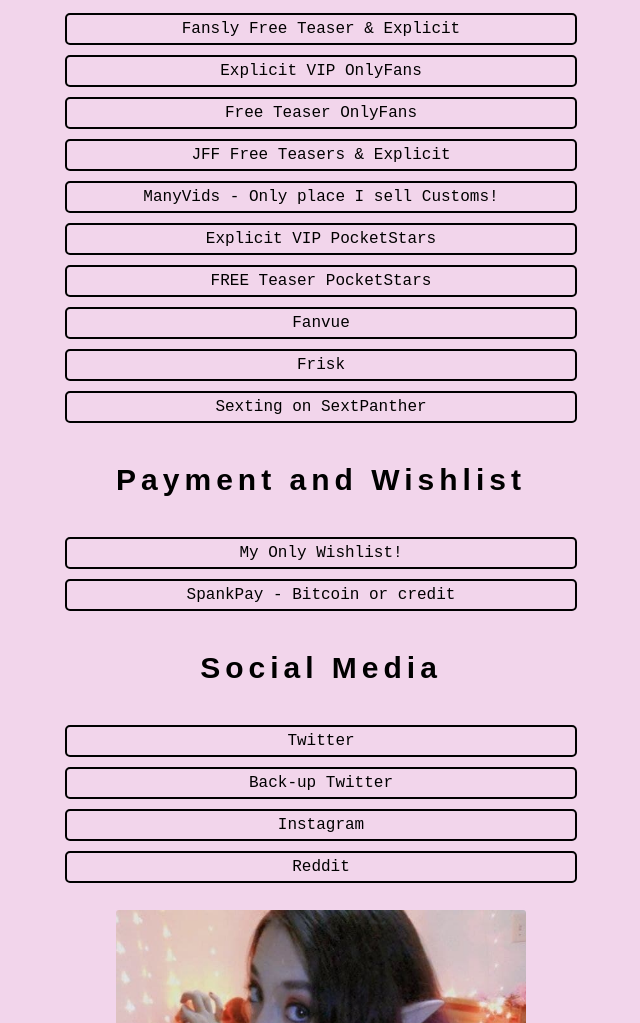
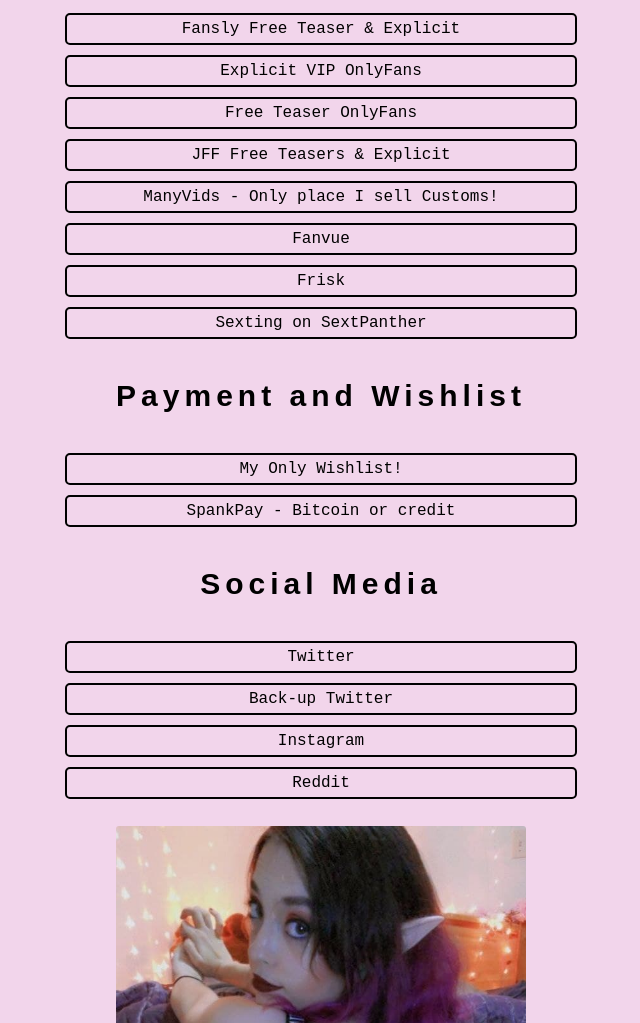
Before and after one commit to Marykathriner/lynxlavorre, a plain HTML site: page index.html in a window 1280 px wide. Shown: the part 790-1813 px from the top of the page, without its empty margins (319-959 px from the left). Drawn offline with Linux system fonts and the light colour scheme; a web font is replaced by a local one.

Commit message:
removed links

```diff
--- a/index.html
+++ b/index.html
@@ -35,11 +35,6 @@
 			<li><a href="https://onlyfans.com/lynx_babe">Free Teaser OnlyFans</a></li>
 			<li><a href="https://justfor.fans/Lynxthestonernerd">JFF Free Teasers & Explicit</a></li>
 			<li><a href="https://www.manyvids.com/Custom-vid/1001500169/">ManyVids - Only place I sell Customs!</a></li>
-			<li><a href="https://pocketstars.com/LynxTheStonerNerd">Explicit VIP PocketStars</a></li>
-			<li><a href="https://pocketstars.com/lynxlavorre_free">FREE Teaser PocketStars</a></li>
-			<!-- <li><a href="https://rocketstars.io/lynxlavorre_free">FREE Kink Teaser RocketStars</a></li> -->
-			<!-- <li><a href="https://manyvids.com/Activity/lynx-the-stoner-nerd/1001500169/vipfanclub">ManyVids Explicit FanClub</a></li> -->
-			<!-- <li><a href="https://www.clips4sale.com/studio/186629/lynx-lavorre">Clips4sale - Photo sets & Clips</a></li> -->
 			<li><a href="http://fanvue.com/lynxthestonernerd">Fanvue</a></li>
 			<li><a href="http://frisk.chat/lynxthestonernerd">Frisk</a></li>
 			<li><a href="https://sextpanther.com/LynxTheStonerNerd">Sexting on SextPanther</a></li>
```
